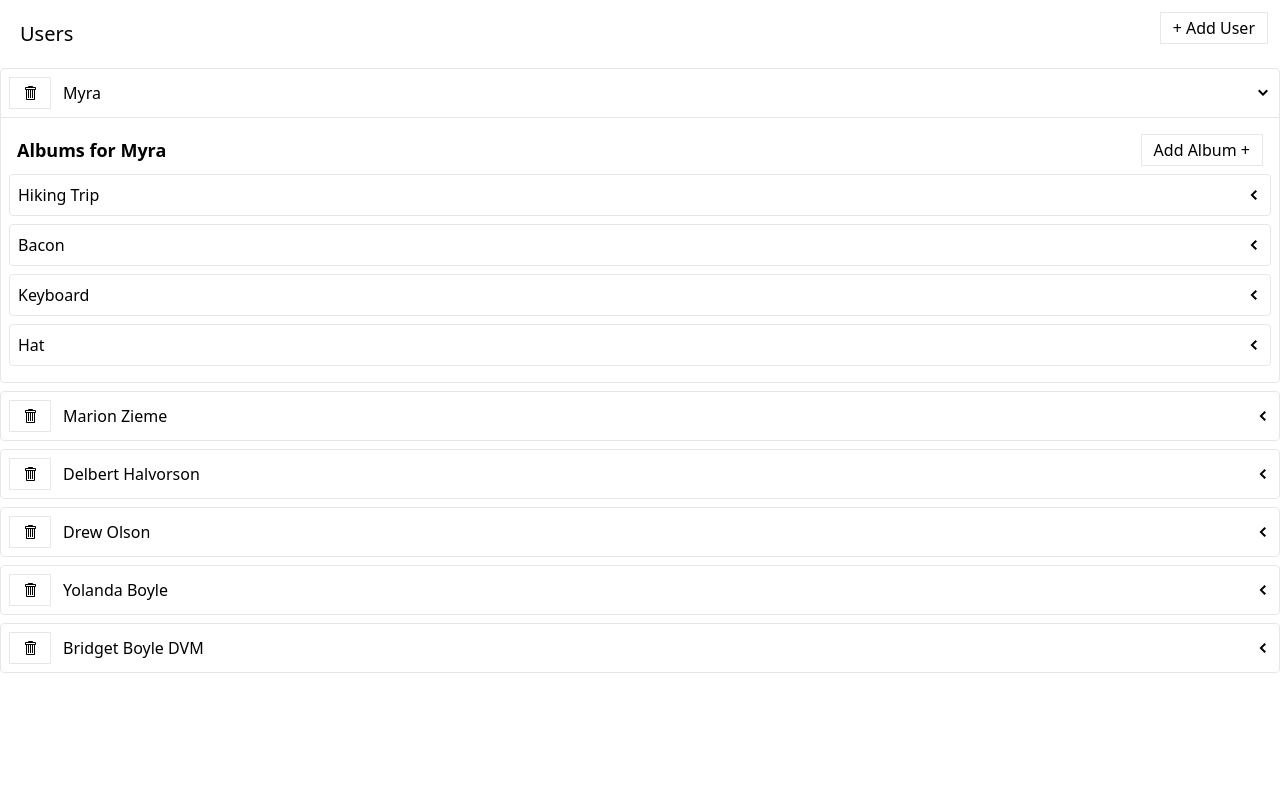
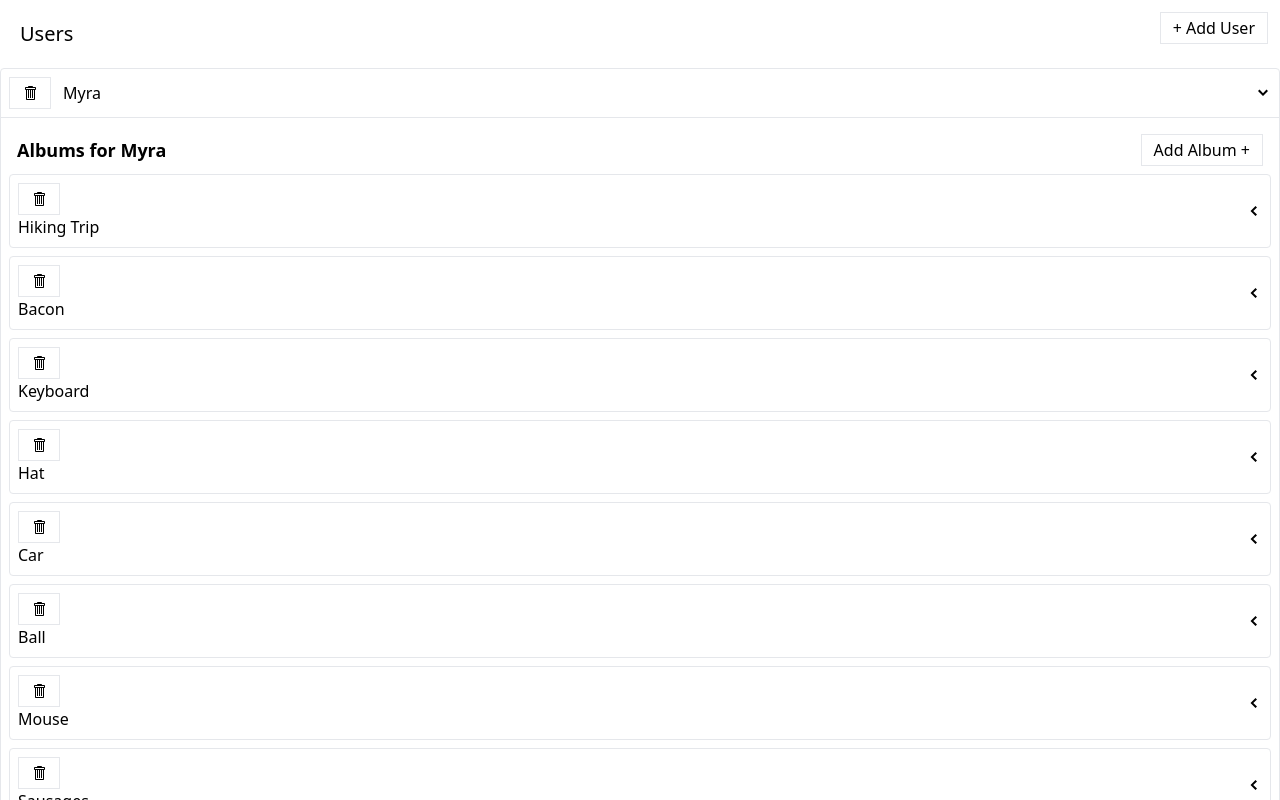
Before and after one commit to kuladeepperumalla/photo-albums-app, a React (Create React App) app: page / in a window 1280 px wide. Both pictures are taken after a click on the element 1263 px from the left and 93 px from the top of the page. Shown: the top 800 px of the page. Built offline with nearby package versions, Linux system fonts and the light colour scheme; data requests are answered from the project's data file.

Commit message:
commit #23

```diff
--- a/db.json
+++ b/db.json
@@ -23,6 +23,10 @@
     {
       "name": "Bridget Boyle DVM",
       "id": 10
+    },
+    {
+      "name": "Gary Robel DVM",
+      "id": 11
     }
   ],
   "albums": [
@@ -45,6 +49,41 @@
       "userId": 1,
       "title": "Hat",
       "id": 13
+    },
+    {
+      "userId": 1,
+      "title": "Car",
+      "id": 14
+    },
+    {
+      "userId": 1,
+      "title": "Ball",
+      "id": 15
+    },
+    {
+      "userId": 10,
+      "title": "Car",
+      "id": 16
+    },
+    {
+      "userId": 1,
+      "title": "Mouse",
+      "id": 17
+    },
+    {
+      "userId": 11,
+      "title": "Gloves",
+      "id": 18
+    },
+    {
+      "userId": 11,
+      "title": "Keyboard",
+      "id": 19
+    },
+    {
+      "userId": 1,
+      "title": "Sausages",
+      "id": 20
     }
   ],
   "photos": []
--- a/src/components/AlbumsList.js
+++ b/src/components/AlbumsList.js
@@ -2,6 +2,7 @@ import { useAddAlbumMutation, useFetchAlbumsQuery } from "../store";
 import Skeleton from "./Skeleton";
 import ExpandablePanel from "./ExpandablePanel";
 import Button from "./Button";
+import AlbumsListItem from "./AlbumsListItem";
 
 function AlbumsList({user}){
 
@@ -21,10 +22,7 @@ function AlbumsList({user}){
         content = <div>error loading data.</div>
     } else {
         content = data.map((album) => {
-            const header = <div>{album.title}</div>
-            return <ExpandablePanel key={album.id} header = {header}>
-                list of photos
-            </ExpandablePanel>
+            return <AlbumsListItem key={album.id} album={album} />
         })
     }
 
--- /dev/null
+++ b/src/components/AlbumsListItem.js
@@ -0,0 +1,16 @@
+import Button from "./Button";
+import ExpandablePanel from "./ExpandablePanel";
+import { GoTrashcan } from "react-icons/go";
+
+function AlbumsListItem({album}){
+                const header = <div>
+                    <Button><GoTrashcan /></Button>
+                    {album.title}</div>;
+                return (
+                  <ExpandablePanel key={album.id} header={header}>
+                    list of photos
+                  </ExpandablePanel>
+                );
+}
+
+export default AlbumsListItem;
```
